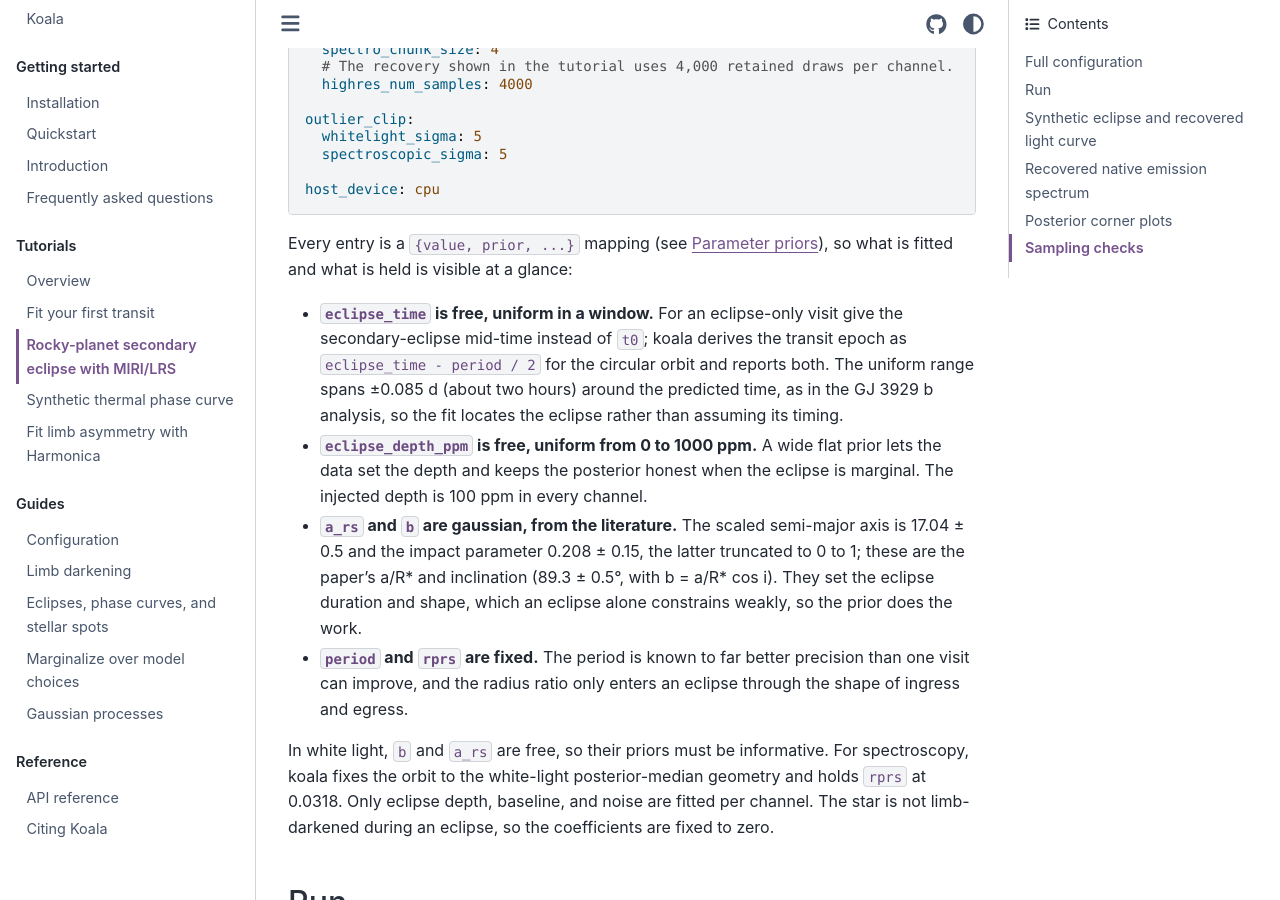
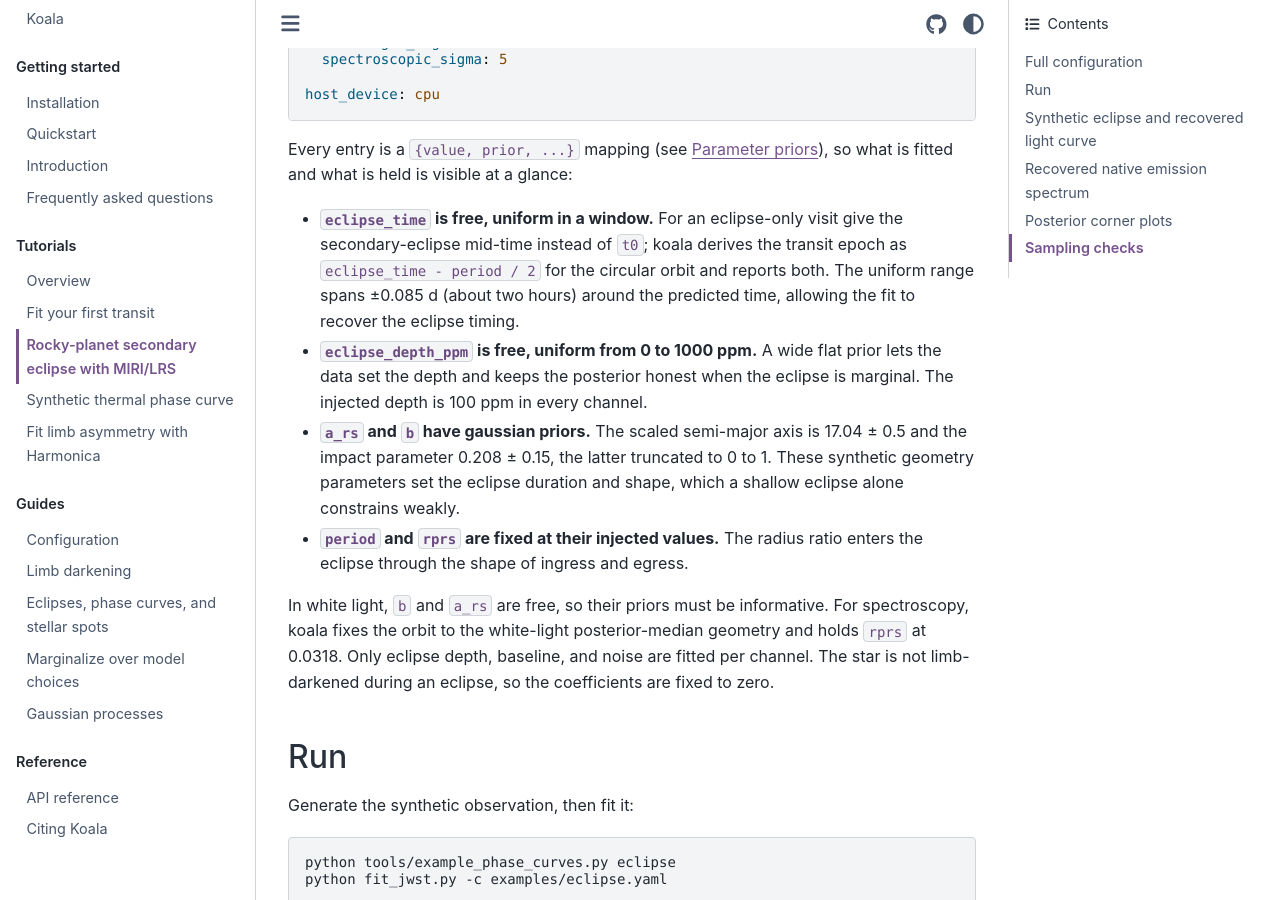
Before and after one commit to TylerFair/koala, a Sphinx documentation site: the page built from docs/tutorials/rocky_eclipse.md, in a window 1280 px wide and 900 px high, scrolled down 1230 px. Built offline with Sphinx 7.4.7 and the Sphinx Book theme 1.1.4, drawn with Linux system fonts in a browser that asks for light colours; some of the changed text lies outside the part shown.

Commit message:
Describe rocky eclipse example solely as a synthetic planet

````diff
--- a/docs/tutorials/rocky_eclipse.md
+++ b/docs/tutorials/rocky_eclipse.md
@@ -1,12 +1,9 @@
 # Rocky-planet secondary eclipse with MIRI/LRS
 
 This tutorial fits a fully synthetic MIRI/LRS eclipse of a rocky planet,
-"ROCKY-1 b". Its orbital properties and prior choices are inspired by the
-GJ 3929 b analysis ([arXiv:2508.12516](https://arxiv.org/abs/2508.12516)),
-but the observations are generated locally: a flat 100 ppm eclipse in
-14 channels from 5.5 to 11.5 µm, with 120 ppm Gaussian noise per point per
-channel. The real study used MIRI 15 µm photometry; these are synthetic
-MIRI/LRS-style spectra, not that planet's observed data.
+"ROCKY-1 b". The observations are generated locally: a flat 100 ppm eclipse
+in 14 channels from 5.5 to 11.5 µm, with 120 ppm Gaussian noise per point
+per channel.
 
 The workflow is **fit white light → fix geometry → fit native-channel depths**.
 The spectral stage also fits a baseline and noise for each channel. No
@@ -19,8 +16,7 @@ so it can be copied directly:
 
 ```yaml
 # Synthetic rocky-planet secondary eclipse ("ROCKY-1 b") with MIRI/LRS.
-# The orbit and the fit setup mirror the JWST/MIRI 15 micron eclipse analysis
-# of GJ 3929 b (arXiv:2508.12516). Generate the input from the repo root with:
+# Generate the synthetic input from the repo root with:
 #   python tools/example_phase_curves.py eclipse
 planet:
   # Every planet parameter is {value, prior[, sigma, low, high]}; prior is fixed, uniform, log_uniform, or gaussian.
@@ -76,19 +72,16 @@ is fitted and what is held is visible at a glance:
   give the secondary-eclipse mid-time instead of `t0`; koala derives the
   transit epoch as `eclipse_time - period / 2` for the circular orbit and
   reports both. The uniform range spans ±0.085 d (about two hours) around
-  the predicted time, as in the GJ 3929 b analysis, so the fit locates the
-  eclipse rather than assuming its timing.
+  the predicted time, allowing the fit to recover the eclipse timing.
 - **`eclipse_depth_ppm` is free, uniform from 0 to 1000 ppm.** A wide flat
   prior lets the data set the depth and keeps the posterior honest when the
   eclipse is marginal. The injected depth is 100 ppm in every channel.
-- **`a_rs` and `b` are gaussian, from the literature.** The scaled semi-major
-  axis is 17.04 ± 0.5 and the impact parameter 0.208 ± 0.15, the latter
-  truncated to 0 to 1; these are the paper's a/R* and inclination
-  (89.3 ± 0.5°, with b = a/R* cos i). They set the eclipse duration and
-  shape, which an eclipse alone constrains weakly, so the prior does the work.
-- **`period` and `rprs` are fixed.** The period is known to far better
-  precision than one visit can improve, and the radius ratio only enters an
-  eclipse through the shape of ingress and egress.
+- **`a_rs` and `b` have gaussian priors.** The scaled semi-major axis is
+  17.04 ± 0.5 and the impact parameter 0.208 ± 0.15, the latter truncated
+  to 0 to 1. These synthetic geometry parameters set the eclipse duration
+  and shape, which a shallow eclipse alone constrains weakly.
+- **`period` and `rprs` are fixed at their injected values.** The radius
+  ratio enters the eclipse through the shape of ingress and egress.
 
 In white light, `b` and `a_rs` are free, so their priors must be informative.
 For spectroscopy, koala fixes the orbit to the white-light posterior-median
````
Also changed, not shown: docs/tutorials/index.md (+1 -1 lines), examples/README.md, 2 other files.
